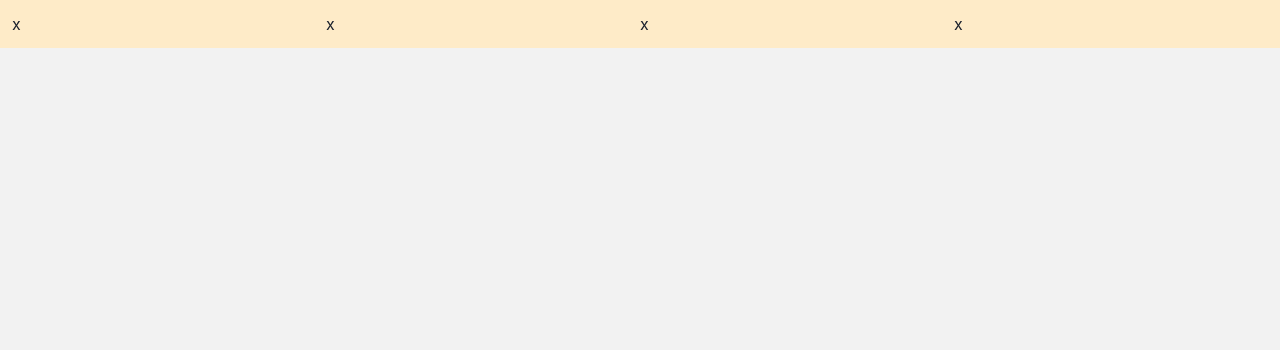
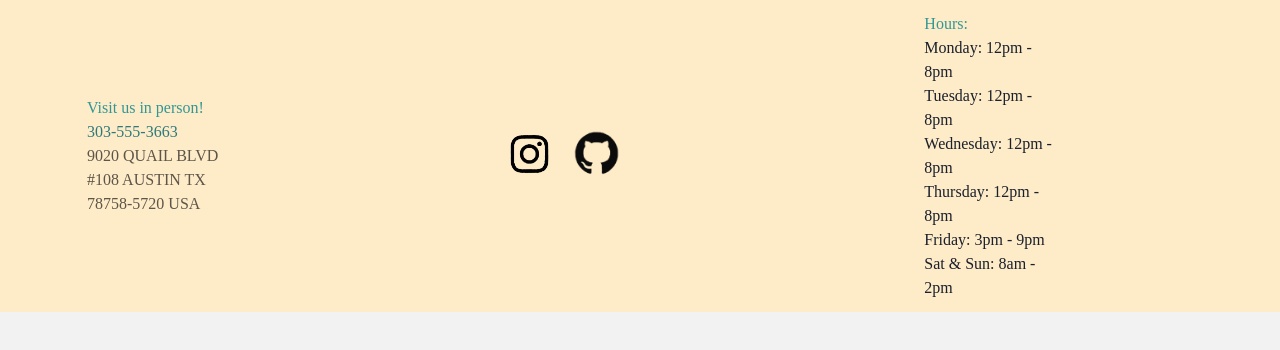
Before and after one commit to CJbricks/Chakra_TABD, a Next.js app: page /Footer in a window 1280 px wide. Shown: the top 350 px of the page. Built offline with nearby package versions, Linux system fonts and the light colour scheme.

Commit message:
Footer Component built out
Mostly flex and Text

```diff
--- /dev/null
+++ b/src/pages/FootIcons.js
@@ -0,0 +1,39 @@
+import React from 'react';
+import { Box, Flex, Center, Text } from '@chakra-ui/react';
+import Image from 'next/image';
+import Link from 'next/link';
+import igIcon from '../../public/images/insta.png';
+import ghIcon from '../../public/images/git.png';
+import styles from '@/styles/Home.module.css';
+
+
+export default function FootIcons() {
+
+  return (
+    <>
+        <Flex alignItems="center" justifyContent="center" display="inline-flex" >
+            <Box mr={5}>
+                <Link href="https://www.instagram.com/rangitos_way/" target="_blank" >
+                    <Image
+                    src={igIcon}
+                    width={60}
+                    height={60}
+                    alt="instagram-logo"
+                    />
+                </Link>
+              </Box>
+
+              <Box mr={5}>
+                <Link href="https://github.com/CJbricks/" target="_blank">
+                    <Image
+                    src={ghIcon}
+                    width={60}
+                    height={60}
+                    alt="github-logo"
+                    />
+                </Link>
+              </Box>
+          </Flex>
+    </>
+  )
+}
--- a/src/pages/Footer.js
+++ b/src/pages/Footer.js
@@ -3,15 +3,50 @@ import { Text, Box, SimpleGrid, Center } from '@chakra-ui/react';
 import Image from 'next/image';
 import Link from 'next/link';
 import styles from '@/styles/Grid.module.css';
+import FootIcons from './FootIcons.js';
 
 export default function Footer() {
   return (
     <>
-            <SimpleGrid columns={4} alignItems="center" justifyContent="center" bg="orange.100" p={3}>
-                <Box width="25%">x</Box>
-                <Box width="25%">x</Box>
-                <Box width="25%">x</Box>
-                <Box width="25%">x</Box>
+            <SimpleGrid columns={3} alignItems="center" justifyContent="center" bg="orange.100" p={3}>
+
+                <Box width="50%" pl={75}>
+                  <Link href='https://maps.google.com'>
+                    <Text color="teal.500" fontFamily="owners">
+                      Visit us in person!
+                    </Text>
+                    <Text color="teal.600" fontFamily="owners">
+                      303-555-3663
+                    </Text>
+                    <Text fontFamily="owners" color="blackAlpha.700">
+                    9020 QUAIL BLVD #108
+                    AUSTIN TX 78758-5720
+                    USA
+                    </Text>
+
+                  </Link>
+                </Box>
+                <Box width="50%" pl={75} display="inline">
+                  <FootIcons />
+                </Box>
+                <Box width="50%" pl={75} fontFamily="owners">
+                  <Text color="teal.500">
+                    Hours:
+                  </Text>
+                  <Text color="blackAlph.700">
+                    Monday: 12pm - 8pm
+                    <br />
+                    Tuesday: 12pm - 8pm
+                    <br />
+                    Wednesday: 12pm - 8pm
+                    <br />
+                    Thursday: 12pm - 8pm
+                    <br />
+                    Friday: 3pm - 9pm
+                    <br />
+                    Sat & Sun: 8am - 2pm
+                  </Text>
+                </Box>
             </SimpleGrid>
 
     </>
```
Also changed, not shown: src/pages/index.js (+7 -6 lines).
